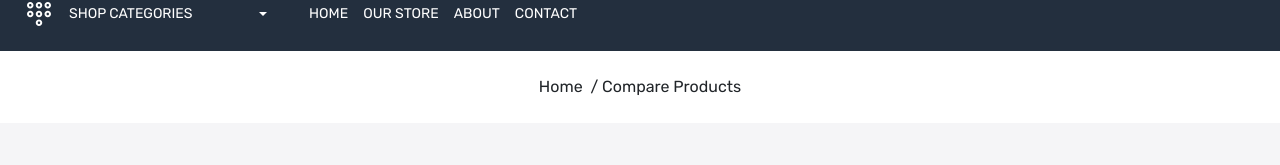
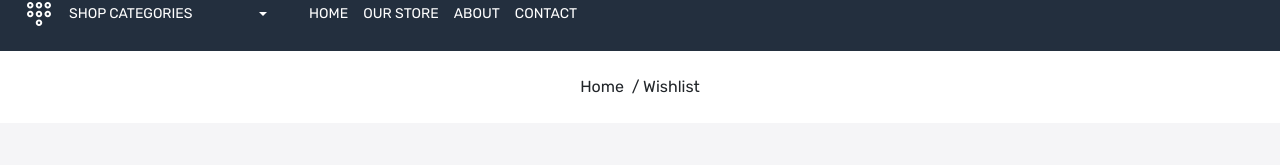
Before and after one commit to WanjaNjunge/ecommerce-app, a React (Create React App) app: page /wishlist in a window 1280 px wide. Shown: the part 182-347 px from the top of the page. Built offline with nearby package versions, Linux system fonts and the light colour scheme.

Commit message:
fix:Meta typo

```diff
--- a/src/pages/Wishlist.js
+++ b/src/pages/Wishlist.js
@@ -7,8 +7,8 @@ import watchImg from '../assets/images/watch-01.jpg'
 const Wishlist = () => {
   return (
     <>
-        <Meta title={'Compare Products'}/>
-        <BreadCrumb title="Compare Products"
+        <Meta title={'Wishlist'}/>
+        <BreadCrumb title="Wishlist"
         />
 
         <div className='wishlist-wrapper home-wrapper-2 py-5'>
```
